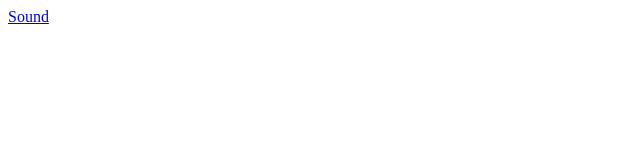
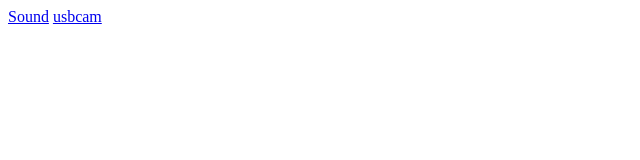
Before and after one commit to checksummaster/checksummaster.github.io, a plain HTML site: page index.html in a window 1280 px wide. Shown: the full height of the page, 0-640 px from the left. Drawn offline with Linux system fonts and the light colour scheme.

Commit message:
Update index.html
add usb cam

```diff
--- a/index.html
+++ b/index.html
@@ -1,5 +1,6 @@
 <html>
   <body>
     <a href="https://checksummaster.github.io/websoundapi_test/index.html">Sound</a>
+    <a href="https://checksummaster.github.io/websoundapi_test/usbcam.html">usbcam</a>
   </body>
 </html>
```
